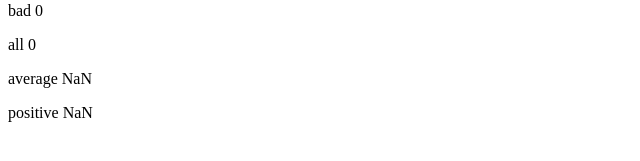
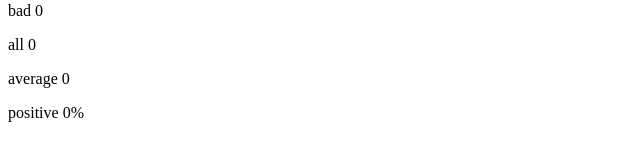
Before and after one commit to younesRekik15/fullstack_open, a React (Vite) app in the folder part1/unicafe/: page / in a window 1280 px wide. Shown: the part 247-408 px from the top of the page, without its empty margins (0-640 px from the left). Built offline with nearby package versions, Linux system fonts and the light colour scheme.

Commit message:
unicafe step 3

```diff
--- a/part1/unicafe/src/App.jsx
+++ b/part1/unicafe/src/App.jsx
@@ -7,8 +7,23 @@ const Button = ({onClick, text}) =>{
 }
 
 const Stat = ({text, value}) =>{
-  return (
-    <p>{text} {value}</p>
+
+      return (
+        <p>{text} {value}{text=='positive'?'%':''}</p>
+      )
+
+}
+
+const Statistics = (props) => {
+  return(
+    <>
+      <Stat text='good' value = {props.good}/>
+      <Stat text='neutral' value = {props.neutral}/>
+      <Stat text='bad' value = {props.bad}/>
+      <Stat text='all' value = {props.all} />
+      <Stat text='average' value = { props.average } />
+      <Stat text = 'positive' value = {props.positive} />
+    </>
   )
 }
 
@@ -25,13 +40,16 @@ const App = () => {
       <Button onClick={()=>{setNeutral(neutral + 1)}} text = 'neutral'/>
       <Button onClick={()=>{setBad(bad + 1)}} text = 'bad'/>
       <h1>statistics</h1>
+      <Statistics
+        good = {good}
+        neutral = {neutral}
+        bad = {bad}
+        all = {good + bad + neutral}
+        average = {(good+neutral+bad)==0?0:(good - bad)/(good + neutral + bad)}
+        positive = {good == 0 ?0:(good * 100) / (good + neutral + bad)}
 
-      <Stat text='good' value = {good}/>
-      <Stat text='neutral' value = {neutral}/>
-      <Stat text='bad' value = {bad}/>
-      <Stat text='all' value = {good + neutral + bad} />
-      <Stat text='average' value = {(good - bad)/(good + neutral + bad) } />
-      <Stat text = 'positive' value = {(good * 100) / (good + neutral + bad)} />
+      />
+
 
     </div>
   )
```
